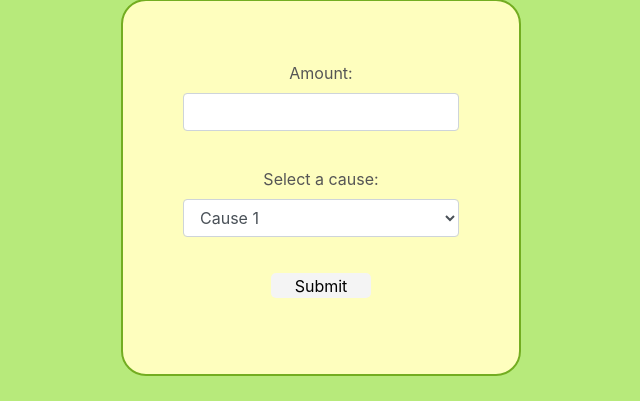
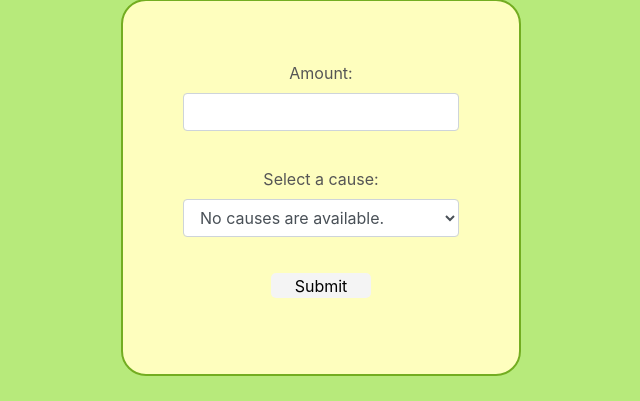
Before and after one commit to alexanderkim11/donationapp, a Django app: page /donationapp/ in a window 1280 px wide. Shown: the part 730-1131 px from the top of the page, without its empty margins (319-959 px from the left). Run offline with Django 3.2, Linux system fonts and the light colour scheme; a user stored in the database is signed in; some libraries are stand-ins or nearby versions.

Commit message:
Connect the input model form with the causes model

```diff
--- a/templates/donationapp/index.html
+++ b/templates/donationapp/index.html
@@ -37,10 +37,13 @@
               <div class="form-group col-xs-2">
                 <label for="sel1">Select a cause:</label>
                 <select class="form-control" id="sel1">
-                  <option>Cause 1</option>
-                  <option>Cause 2</option>
-                  <option>Cause 3</option>
-                  <option>Cause 4</option>
+                  {% if latest_cause_list %}
+                    {% for cause in latest_cause_list %}
+                      <option>{{ cause.name }}</option>
+                    {% endfor %}
+                  {% else %}
+                    <option>No causes are available.</option>
+                  {% endif %}
                 </select>
               </div>
 
```
